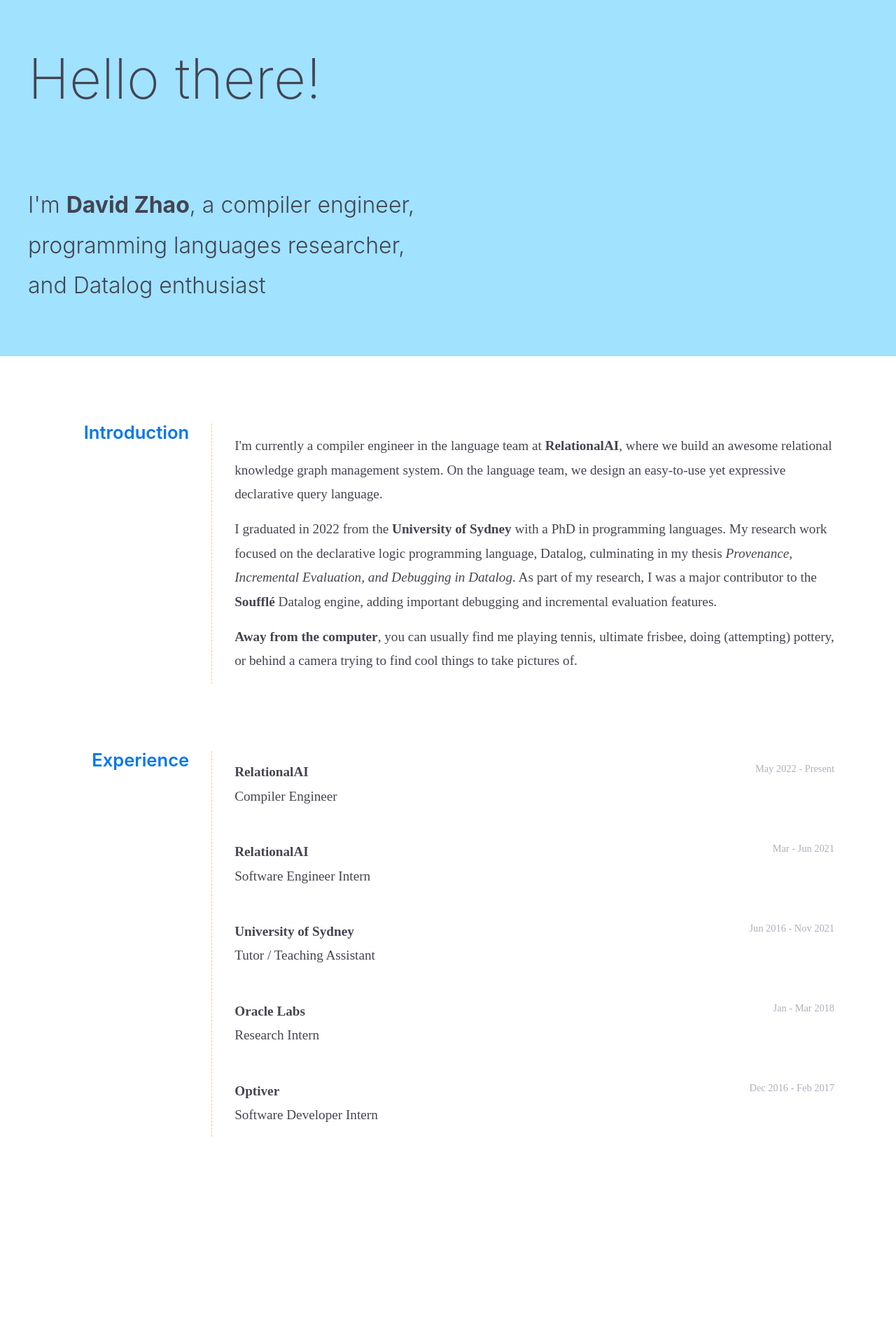
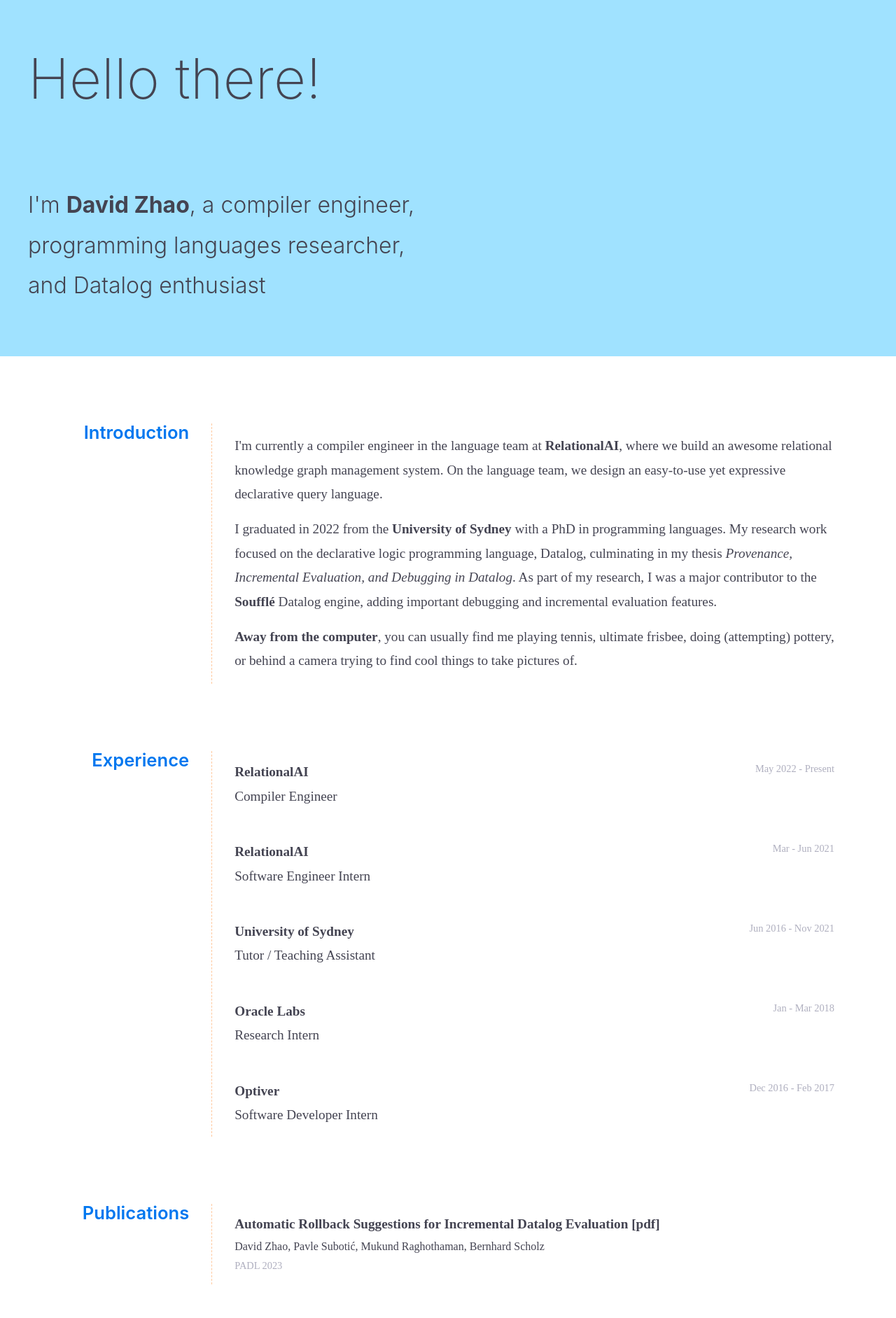
Before and after one commit to davidwzhao/davidwzhao.github.io, a Jekyll site: the page built from index.html, in a window 1280 px wide. Shown: the whole page at 70% size. Built offline with Jekyll 4.4.1, drawn with Linux system fonts in a browser that asks for light colours; some web fonts are replaced; before the commit the page ends 1672 px from its top, so only the background shows below that.

Commit message:
Add initial publications section

```diff
--- /dev/null
+++ b/_data/publications.yml
@@ -0,0 +1,4 @@
+- title: Automatic Rollback Suggestions for Incremental Datalog Evaluation
+  url: pdf/PADL2023.pdf
+  authors: David Zhao, Pavle Subotić, Mukund Raghothaman, Bernhard Scholz
+  journal: PADL 2023
--- /dev/null
+++ b/_includes/publications.html
@@ -0,0 +1,20 @@
+<section class="section publications">
+    <span class="section_title">Publications</span>
+
+    <span class="section_content">
+        {% for pub in site.data.publications %}
+
+        <div class="publication">
+            <span class="publication_title">
+                {{ pub.title }}
+                <a class="underline_link" href="{{ pub.url }}" target="_blank">
+                    [pdf]
+                </a>
+            </span>
+            <span class="publication_authors">{{ pub.authors }}</span>
+            <span class="publication_journal">{{ pub.journal }}</span>
+        </div>
+
+        {% endfor %}
+    </span>
+</section>
--- /dev/null
+++ b/_sass/coolscss/_publications.scss
@@ -0,0 +1,29 @@
+.publications {
+    .section_content {
+        display: grid;
+        gap: 1.2rem 0rem;
+
+        .publication {
+
+            margin-top: 0.8rem;
+            margin-bottom: 0.8rem;
+
+            display: grid;
+
+            // border: 2px solid black;
+
+            .publication_title {
+                font-weight: 700;
+            }
+
+            .publication_authors {
+                font-size: 1rem;
+            }
+
+            .publication_journal {
+                font-size: 0.9rem;
+                color: $slate;
+            }
+        }
+    }
+}
--- a/_sass/default.scss
+++ b/_sass/default.scss
@@ -4,3 +4,4 @@
 @import 'coolscss/base';
 @import 'coolscss/header';
 @import 'coolscss/experience';
+@import 'coolscss/publications';
--- a/index.html
+++ b/index.html
@@ -5,3 +5,4 @@
 {% include header.html %}
 {% include intro.html %}
 {% include experience.html %}
+{% include publications.html %}
```
Also changed, not shown: 12 other files.
